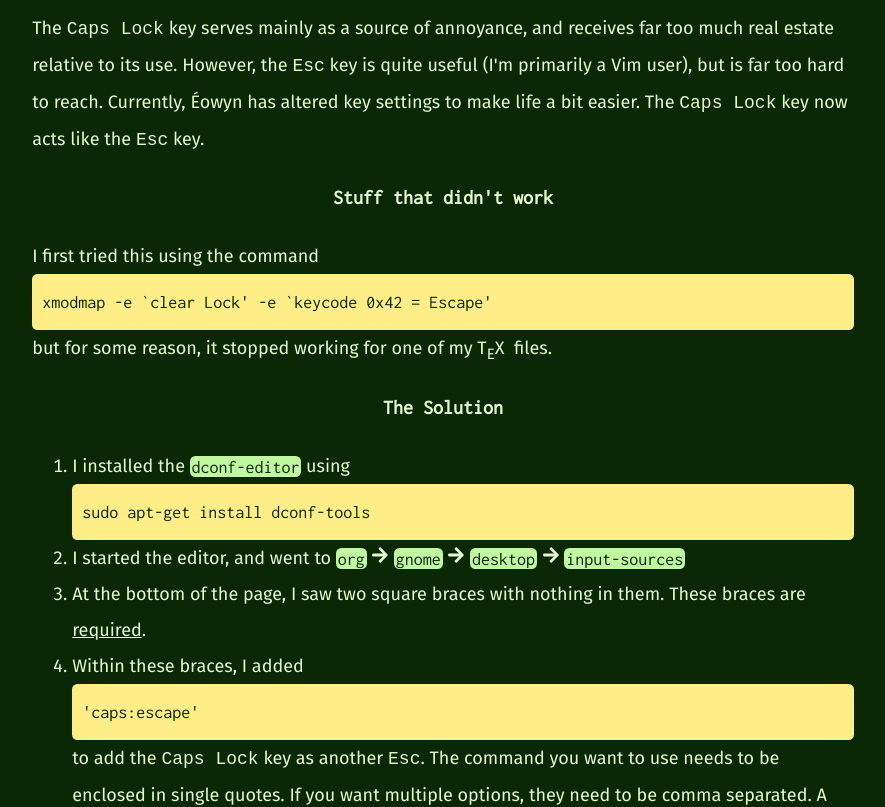
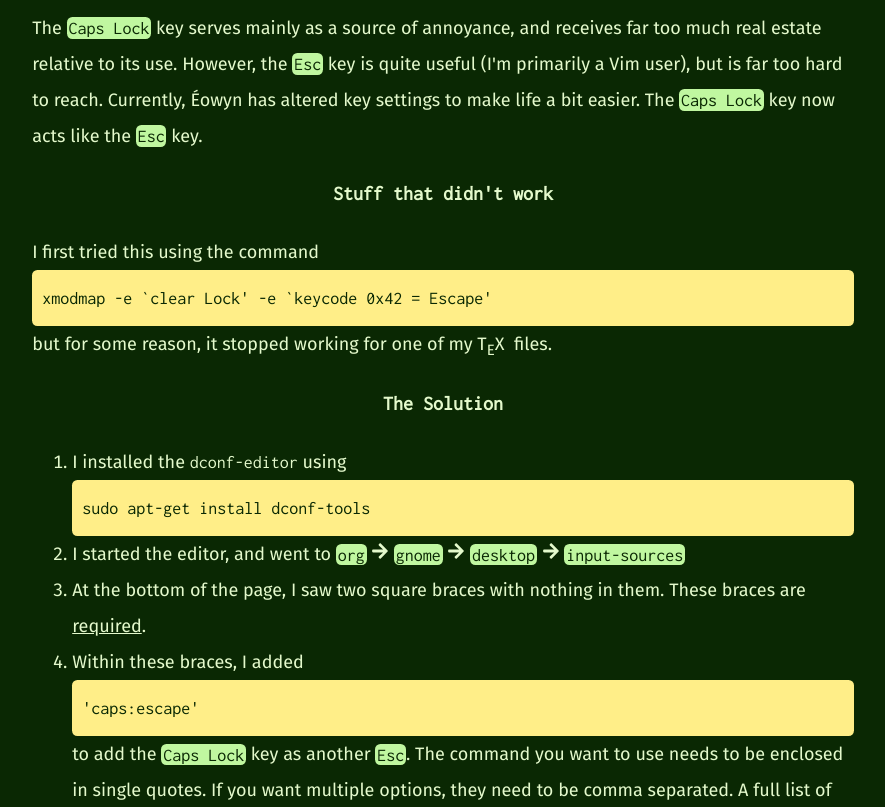
Before and after one commit to krithravi/personalWeb, a React (Create React App) app: page /writeup/map in a window 1280 px wide. Shown: the part 560-1367 px from the top of the page, without its empty margins (197-1082 px from the left). Built offline with nearby package versions, Linux system fonts and the light colour scheme.

Commit message:
fixed inline to directory

```diff
--- a/src/writeups/Map.js
+++ b/src/writeups/Map.js
@@ -13,13 +13,13 @@ function Map(){
 			<div className="box">
 				<h3>The Problem</h3>
 					<p>
-                        The <code class="inline">Caps Lock</code> key serves mainly as a
+						The <span class="directory">Caps Lock</span> key serves mainly as a
 						source of annoyance, and receives far too much real estate relative
-                        to its use. However, the <code class="inline">Esc</code> key is
+						to its use. However, the <span class="directory">Esc</span> key is
 						quite useful (I'm primarily a Vim user), but is far too hard to
 						reach. Currently, &Eacute;owyn has altered key settings to make
-                        life a bit easier. The <code class="inline"> Caps Lock</code> key
-                        now acts like the <code class="inline">Esc</code> key.
+						life a bit easier. The <span class="directory"> Caps Lock</span> key
+						now acts like the <span class="directory">Esc</span> key.
 					</p>
 				<h3>Stuff that didn't work</h3>
 					<p>
@@ -33,16 +33,16 @@ function Map(){
 				<h3>The Solution</h3>
 					<p>
 						<ol>
-                            <li> I installed the <span class="directory">dconf-editor</span> using <div class="realcode"> sudo apt-get install
+							<li> I installed the <span class="monospace">dconf-editor</span> using <div class="realcode"> sudo apt-get install
 									dconf-tools</div>
 							</li>
 							<li> I started the editor, and went to <span class="directory">org</span> <FaArrowRight /> <span class="directory">gnome</span> <FaArrowRight /> <span class="directory">desktop</span> <FaArrowRight /> <span class="directory">input-sources</span></li>
 							<li> At the bottom of the page, I saw two square braces with nothing in them. These
 								braces are <u>required</u>.</li>
 							<li> Within these braces, I added <div class="realcode">
-                                    'caps:escape'</div> to add the <code class="inline">Caps
-                                    Lock</code> key as another <code class="inline">
-                                    Esc</code>. The command you want to use needs to be enclosed in
+									'caps:escape'</div> to add the <span class="directory">Caps
+									Lock</span> key as another <span class="directory">
+									Esc</span>. The command you want to use needs to be enclosed in
 								single quotes. If you want multiple options, they need to be comma
 								separated. A full list of commands can be found by typing <div class="realcode">man 7
 									xkeyboard-config</div>
```
Lines whose indentation alone changed are shown as unchanged.
